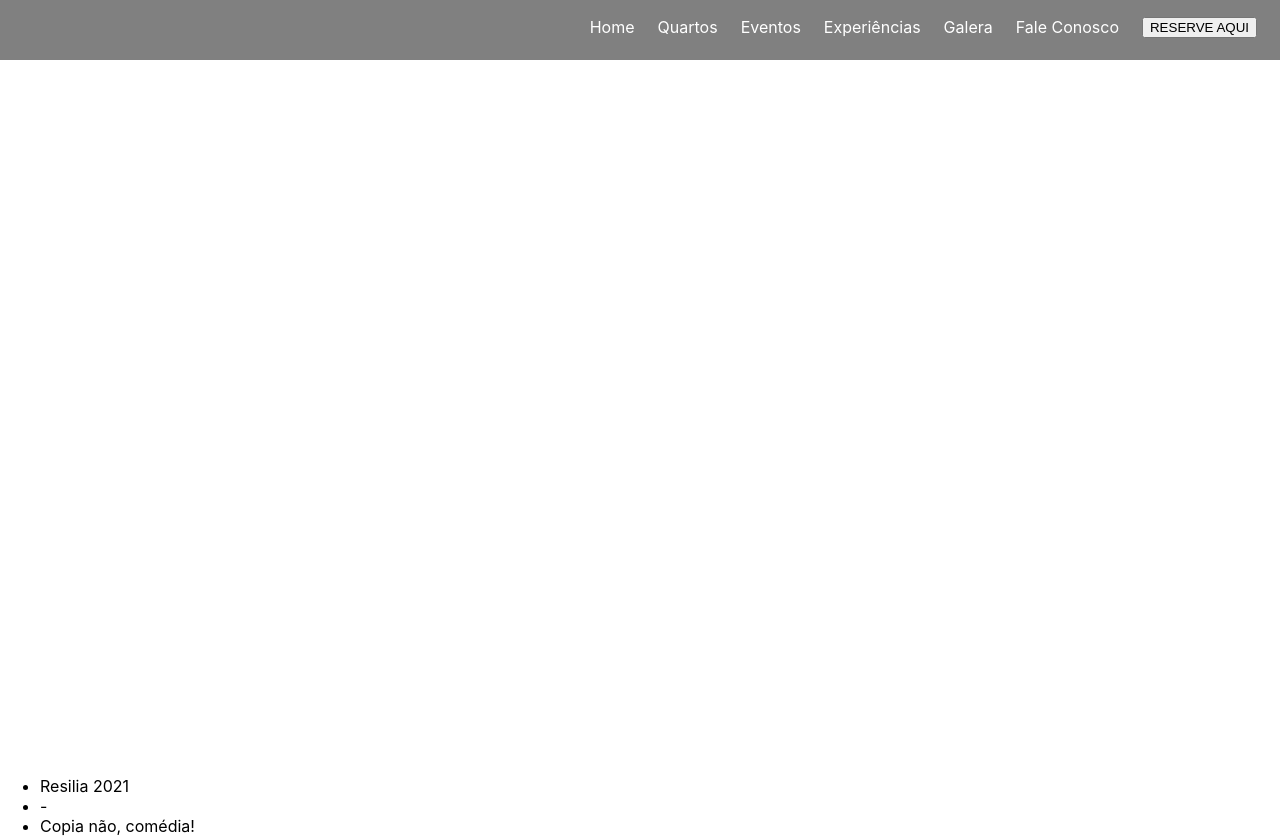
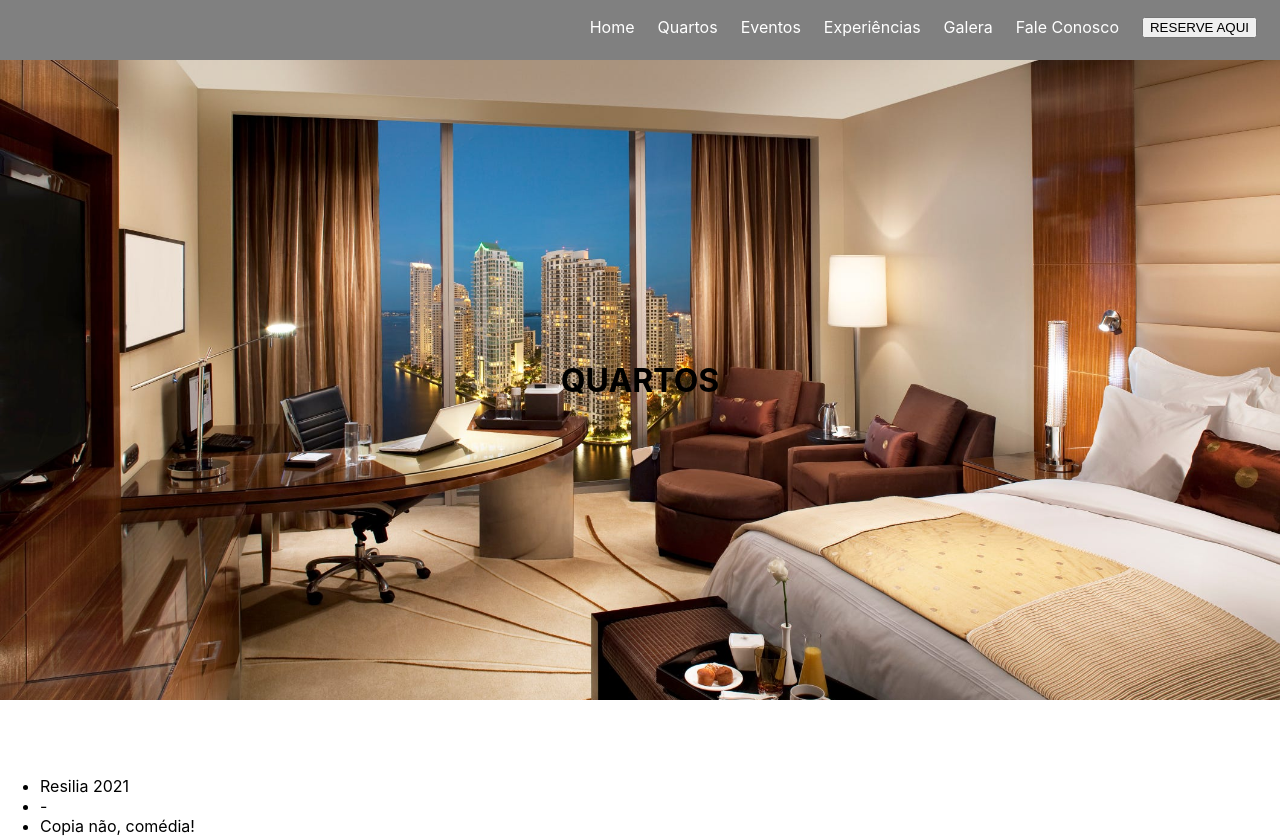
Before and after one commit to CaioLima96/projetoModulo05, a React (Create React App) app: page / in a window 1280 px wide. Built offline with nearby package versions, Linux system fonts and the light colour scheme; a web font is replaced by a local one.

Commit message:
FEAT: Adicionado a versão inicial do Hero Img

```diff
--- a/src/App.js
+++ b/src/App.js
@@ -1,7 +1,9 @@
 import Header from './components/global/Header/Index.js';
 import Footer from './components/global/Footer/Index.js';
+import { HeroImg } from './components/global/HeroImg/Index.js';
 
 import './App.css';
+
 
 function App() {
 
@@ -12,6 +14,7 @@ function App() {
 
 			<div id="content">
 
+				<HeroImg/>
 
 
 
--- /dev/null
+++ b/src/components/Quartos/Index.js
@@ -0,0 +1,9 @@
+import React from "react";
+import { HeroImg } from "../global/HeroImg/Index";
+
+
+export const Quartos = () => {
+    return (
+        <HeroImg/>
+    )
+}
--- /dev/null
+++ b/src/components/global/HeroImg/Index.css
@@ -0,0 +1,28 @@
+#heroImg {
+
+    display: flex;
+    justify-content: center;
+    align-items: center;
+    flex-direction: column;
+
+    width: 100%;
+
+    background-image: url("../../../assets/img/quarto1.jpg");
+    background-repeat: no-repeat;
+    background-size: cover;
+}
+
+@media(max-width: 1024px){
+
+    #heroImg{
+        height: 90%;
+        background-position: center;
+    }
+}
+
+@media(min-width: 1025px) {
+
+    #heroImg{
+        height: 80vh;
+    }
+}
--- /dev/null
+++ b/src/components/global/HeroImg/Index.js
@@ -0,0 +1,16 @@
+import React from "react";
+
+import './Index.css'
+
+// import quarto1 from "../../../assets/img/quarto1.jpg"
+
+export const HeroImg = () => {
+    return (
+
+        <div id="heroImg">
+
+            <h1>QUARTOS</h1>
+
+        </div>
+    )
+}
```
Also changed, not shown: src/assets/img/quarto1.jpg (added), 1 other file (tests, documents, lock files or other folders).
